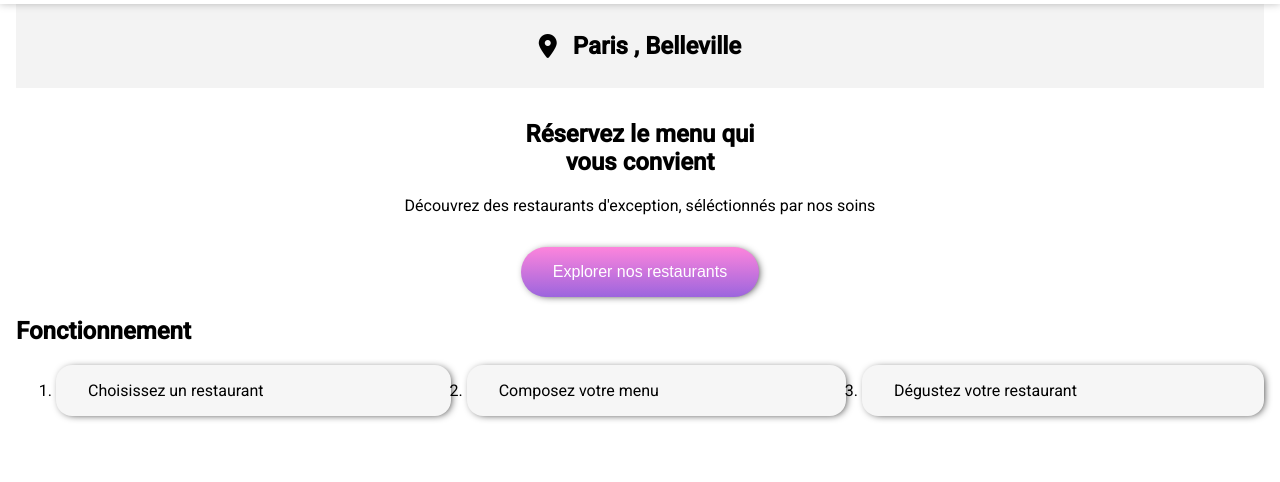
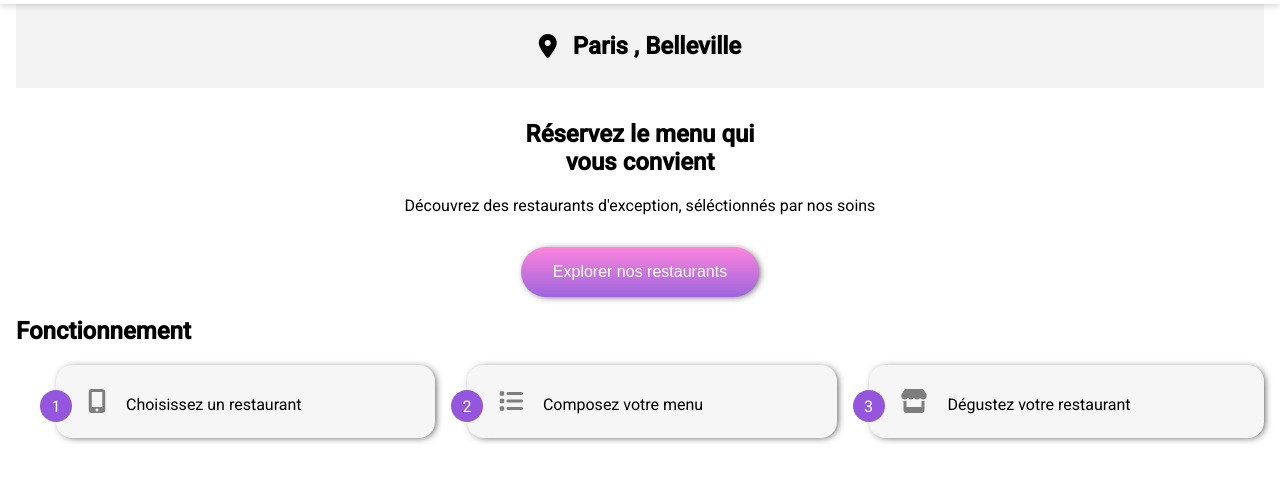
Before and after one commit to Neptune-B/OhmyfoodNezukoChan, a website: page index.html in a window 1280 px wide. Shown: the part 86-568 px from the top of the page. Drawn offline with Linux system fonts and the light colour scheme; a web font is replaced by a local one.

Commit message:
add counter to tuto base-height

```diff
--- a/index.html
+++ b/index.html
@@ -41,9 +41,9 @@
         <section class="tuto">
             <h2>Fonctionnement</h2>
             <ol>
-                <li>Choisissez un restaurant </li>
-                <li>Composez votre menu</li>
-                <li>Dégustez votre restaurant</li>
+                <li><i  class="fa-solid fa-mobile-screen-button" id="logo"></i> Choisissez un restaurant </li>
+                <li><i  class="fa-solid fa-list" id="logo"></i> Composez votre menu</li>
+                <li><i  class="fa-solid fa-store" id="logo "></i> Dégustez votre restaurant</li>
             </ol>
 
         </section>
--- a/sass/layout/tuto.scss
+++ b/sass/layout/tuto.scss
@@ -1,21 +1,48 @@
 @use "../utils/zoom.scss" ;
 @use "../utils/box-shadow.scss";
+@use "../utils/variables.scss" ;
+@use "../utils/colors.scss" ;
+
+
 
 .tuto {
+
+    counter-reset: steps ;
 
     & ol {
 
         display: flex;
-        flex-wrap: wrap;
-        gap: 1rem ;
-        @media(max-width: 800px) {
+        gap: 2rem ;
+        @media(max-width: 1000px) {
             flex-direction: column;
         }
     }
 
     & li {
+
+        position: relative;
+
+        &::before {
+
+            content: counter(steps) ;
+            counter-increment: steps ;
+            background-color: colors.$purple;
+            color: white;
+            width: 2 *  variables.$base-height;
+            height: 2 * variables.$base-height;
+            display: grid;
+            place-items: center;
+            border-radius: 50%;
+            position: absolute;
+            bottom: variables.$base-height;
+            left: -1 * variables.$base-height ;
+
+
+
+        }
+        list-style-type: none;
         background-color: #f6f6f6;
-        padding: 1rem 2rem ;
+        padding: 1.5rem 2rem ;
         flex-grow: 1 ;
         border-radius: 1rem;
         @include box-shadow.base-shadow ;
@@ -23,5 +50,11 @@
         &:hover {
             @include zoom.zoom ;
         }
+
+        & i   {
+            margin-right: 1rem;
+            color: colors.$lightgrey ;
+            font-size: 1.5rem ;
+        }
     }
 }
--- /dev/null
+++ b/sass/utils/colors.scss
@@ -0,0 +1,2 @@
+$purple:#9356dc ;
+$lightgrey: #7e7e7e ;
--- /dev/null
+++ b/sass/utils/variables.scss
@@ -0,0 +1 @@
+$base-height: 1rem ;
```
Also changed, not shown: style.css, 1 other file.
